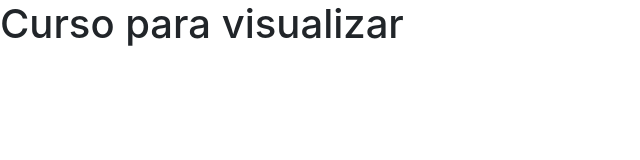
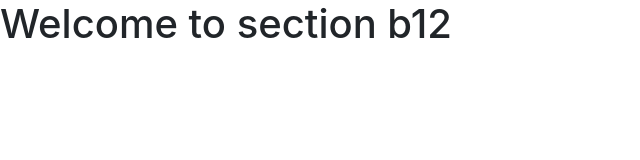
Before and after one commit to victor64bm/Pruebas-HTML, a plain HTML site: page index.html in a window 1280 px wide. Shown: the whole page, without its empty margins (0-640 px from the left). Drawn offline with nearby package versions, Linux system fonts and the light colour scheme.

Commit message:
Cambio a b12

```diff
--- a/index.html
+++ b/index.html
@@ -11,7 +11,7 @@
     <title>Curso</title>
   </head>
   <body>
-    <h1>Curso para visualizar</h1>
+    <h1>Welcome to section b12</h1>
 
     <!-- Optional JavaScript -->
     <!-- jQuery first, then Popper.js, then Bootstrap JS -->
```
